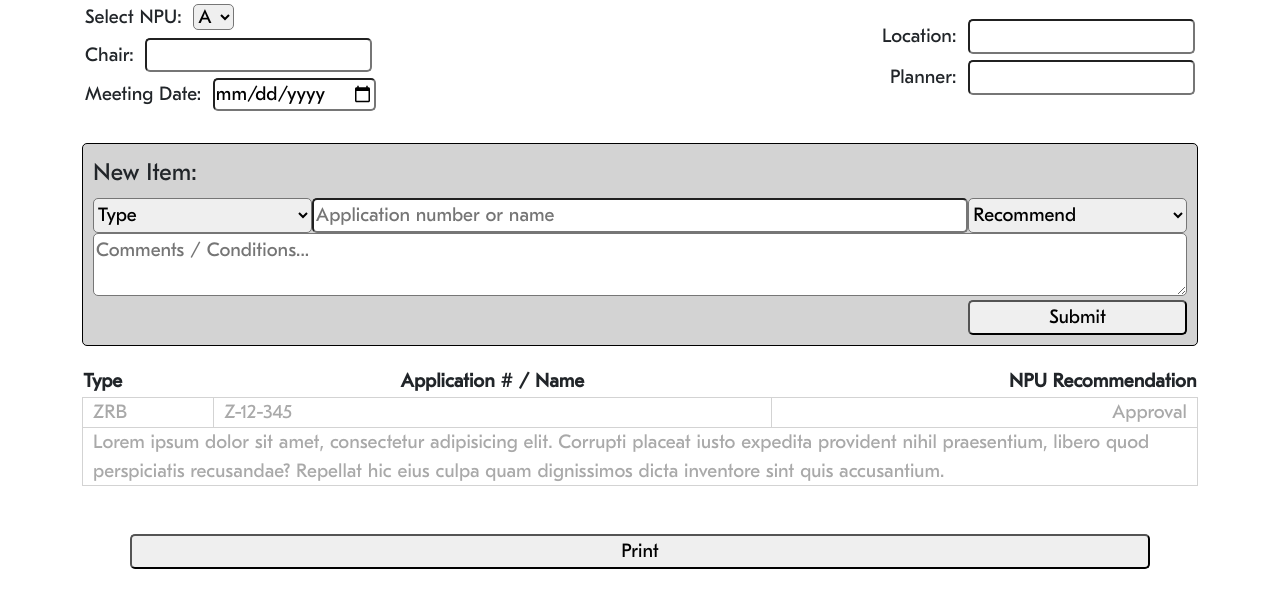
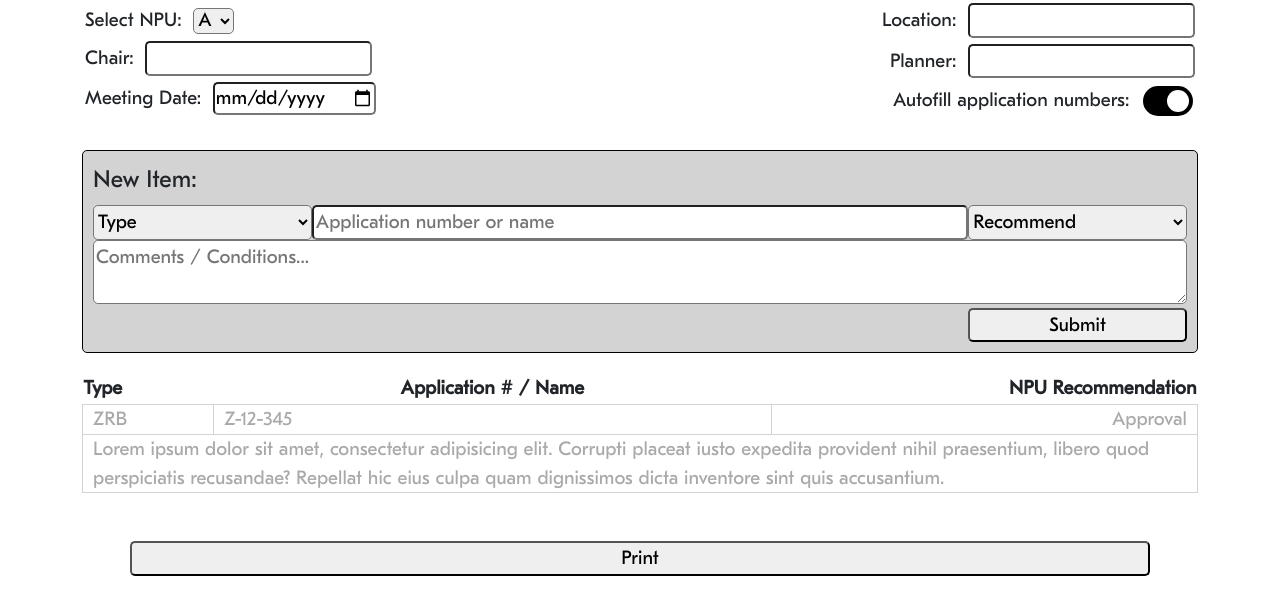
Before and after one commit to UrbaneD0ge/VotingForm, a website built with Parcel: page index.html in a window 1280 px wide. Shown: the part 205-800 px from the top of the page. Built offline with nearby package versions, Linux system fonts and the light colour scheme.

Commit message:
Autofill toggle switch

```diff
--- a/app.js
+++ b/app.js
@@ -35,6 +35,8 @@ window.onload = function () {
 // on itemType change, preFill the applName
 document.querySelector('#itmType').addEventListener('change', preFill);
 
+const autoFill = document.querySelector('#autofill');
+
 function preFill() {
   switch (document.querySelector('#itmType').value) {
     case 'MOSE':
@@ -46,32 +48,32 @@ function preFill() {
       applName.value = ('');
       break;
     case 'ZRB':
-      applName.value = 'Z-2';
+      if (autoFill.checked) { applName.value = ('Z-2'); }
       applName.setAttribute('placeholder', 'Z-');
       break;
     case 'SUP':
-      applName.value = 'U-2';
+      if (autoFill.checked) { applName.value = 'U-2'; }
       applName.setAttribute('placeholder', 'U-');
       break;
     case 'BZA':
-      applName.value = 'V-2';
+      if (autoFill.checked) { applName.value = 'V-2'; }
       applName.setAttribute('placeholder', 'V-');
       break;
     case 'Text Amendment':
-      applName.value = 'Z-2';
+      if (autoFill.checked) { applName.value = 'Z-2'; }
       applName.setAttribute('placeholder', 'Z-');
       break;
     case 'CDP':
-      applName.value = 'CDP-2';
+      if (autoFill.checked) { applName.value = 'CDP-2'; }
       applName.setAttribute('placeholder', 'CDP-');
       break;
     case 'SD':
-      applName.value = 'SD-2';
+      if (autoFill.checked) { applName.value = 'SD-2'; }
       applName.setAttribute('placeholder', 'SD-')
       disposal.value = 'R&C'
       break;
     case 'LOR':
-      applName.value = 'LOR-2';
+      if (autoFill.checked) { applName.value = 'LOR-2'; }
       applName.setAttribute('placeholder', 'LOR-')
       disposal.value = 'R&C'
       break;
--- a/index.html
+++ b/index.html
@@ -83,9 +83,14 @@
         <br>
         <label class='pHead' for="planner">Planner:</label>
         <input class='pHead' type="text" name="planner" id="planner">
-        <!-- <br>
-          <label class='pHead' for="attend">Attendance:</label>
-          <input class='pHead' type="number" name="attend" id="attend" min="0" max="404" step="5"> -->
+        <br>
+        <div id='fillToggle'>
+          <label class='pHead' for="autofill">Autofill application numbers:</label>
+          <label class="switch">
+            <input id="autofill" type="checkbox" checked>
+            <span class="slider round"></span>
+          </label>
+        </div>
       </div>
     </div>
   </form>
--- a/style.css
+++ b/style.css
@@ -235,6 +235,9 @@ and (max-width : 425px) {
     filter: grayscale(100%);
     -webkit-filter: grayscale(100%);
   }
+  #fillToggle {
+    display: none;
+  }
 }
 
   input:-webkit-any(autofill),
@@ -252,3 +255,67 @@ and (max-width : 425px) {
     color: #000 !important;
     font-size: 1.2rem !important;
 }
+
+/* The switch - the box around the slider */
+.switch {
+  position: relative;
+  display: inline-block;
+  width: 50px;
+  height: 30px;
+  margin: 5px;
+}
+
+/* Hide default HTML checkbox */
+.switch input {
+  opacity: 0;
+  width: 0;
+  height: 0;
+}
+
+/* The slider */
+.slider {
+  position: absolute;
+  cursor: pointer;
+  top: 0;
+  left: 0;
+  right: 0;
+  bottom: 0;
+  background-color: #ccc;
+  -webkit-transition: .4s;
+  transition: .4s;
+}
+
+.slider:before {
+  position: absolute;
+  content: "";
+  height: 22px;
+  width: 22px;
+  left: 4px;
+  bottom: 4px;
+  background-color: white;
+  -webkit-transition: .4s;
+  transition: .4s;
+}
+
+input:checked + .slider {
+  background-color: #000000;
+}
+
+input:focus + .slider {
+  box-shadow: 0 0 0px #000000;
+}
+
+input:checked + .slider:before {
+  -webkit-transform: translateX(20px);
+  -ms-transform: translateX(20px);
+  transform: translateX(20px);
+}
+
+/* Rounded sliders */
+.slider.round {
+  border-radius: 34px;
+}
+
+.slider.round:before {
+  border-radius: 50%;
+}
```
